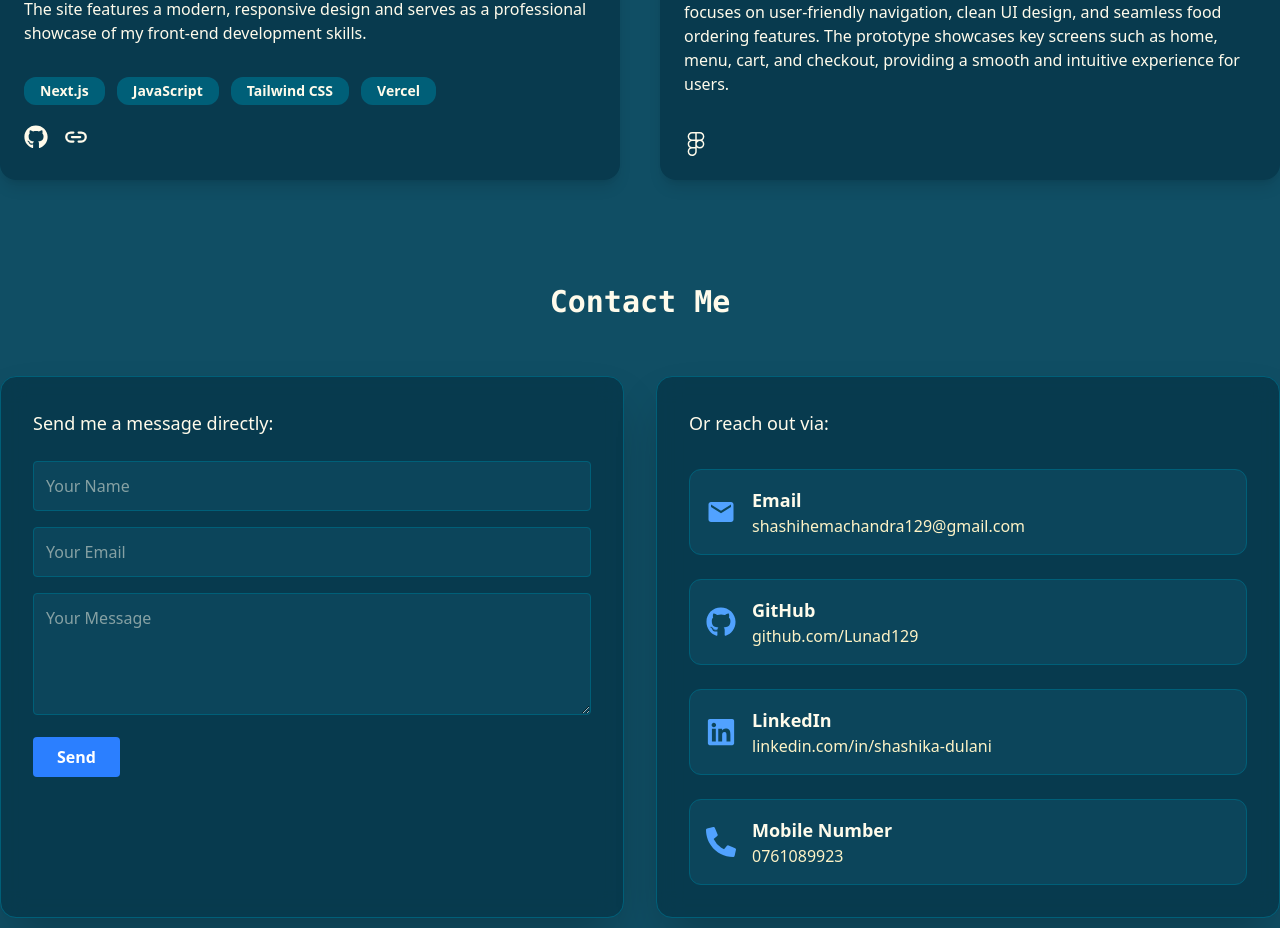
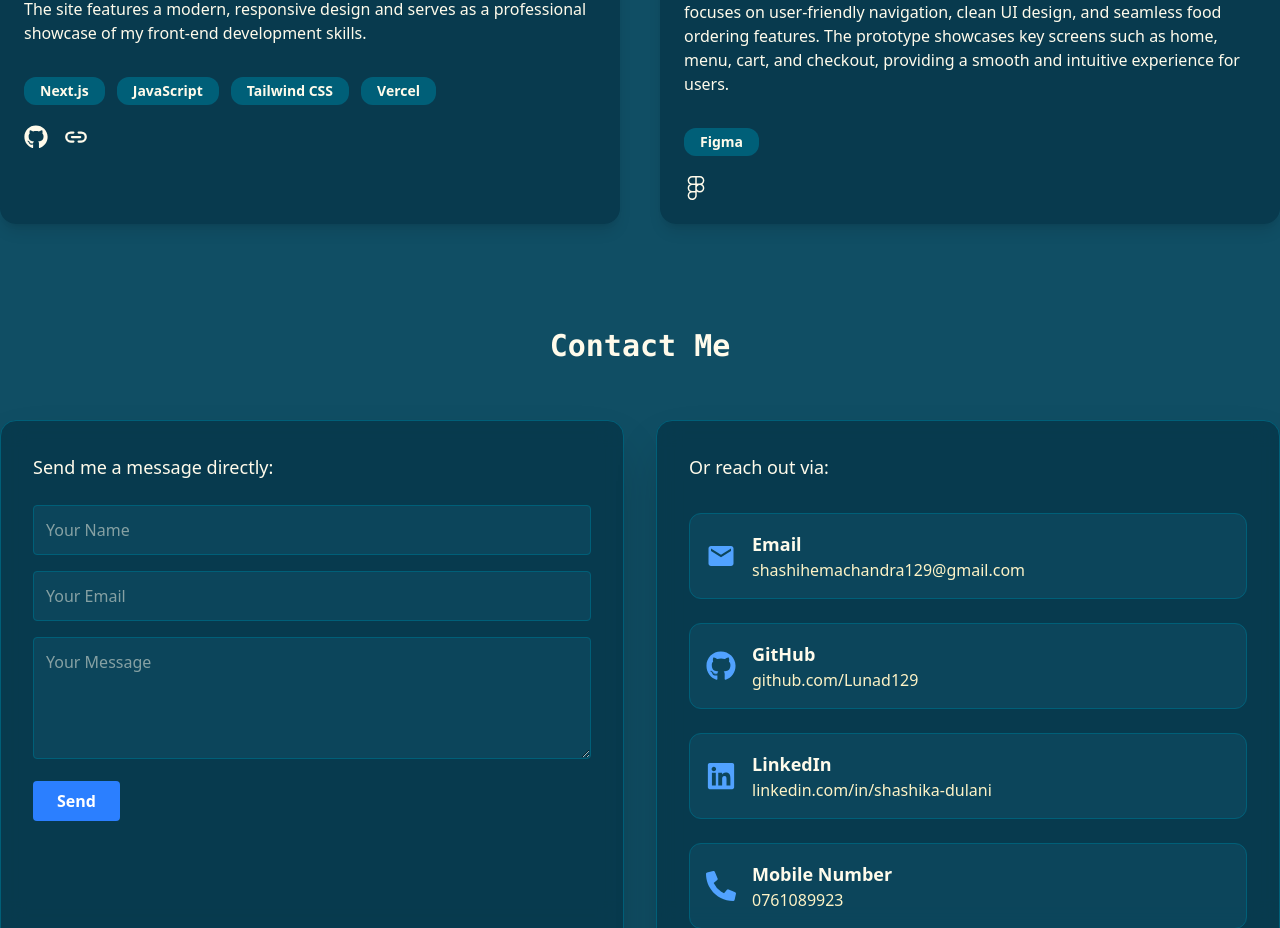
Before and after one commit to Lunad129/webportfolio, a React (Vite) app: page / in a window 1280 px wide. Shown: the part 2826-3754 px from the top of the page. Built offline with nearby package versions, Linux system fonts and the light colour scheme.

Commit message:
update project tags in food delivery app prototype description

```diff
--- a/src/components/projects.jsx
+++ b/src/components/projects.jsx
@@ -45,12 +45,12 @@ const projects = () => {
 
           <p className="text-amber-50 mb-4">Foodies is a modern food delivery app prototype designed in Figma. It focuses on user-friendly navigation, clean UI design, and seamless food ordering features. The prototype showcases key screens such as home, menu, cart, and checkout, providing a smooth and intuitive experience for users.</p>
 
-          {/*<div className="flex flex-wrap gap-3 mt-4">
-            <span className="bg-cyan-800 text-amber-50 px-4 py-1 rounded-xl text-sm flex items-center font-semibold">Next.js</span>
-            <span className="bg-cyan-800 text-amber-50 px-4 py-1 rounded-xl text-sm flex items-center font-semibold">JavaScript</span>
+          <div className="flex flex-wrap gap-3 mt-4">
+            <span className="bg-cyan-800 text-amber-50 px-4 py-1 rounded-xl text-sm flex items-center font-semibold">Figma</span>
+            {/*<span className="bg-cyan-800 text-amber-50 px-4 py-1 rounded-xl text-sm flex items-center font-semibold">JavaScript</span>
             <span className="bg-cyan-800 text-amber-50 px-4 py-1 rounded-xl text-sm flex items-center font-semibold">Tailwind CSS</span>
-            <span className="bg-cyan-800 text-amber-50 px-4 py-1 rounded-xl text-sm flex items-center font-semibold">Vercel</span>
-          </div>*/}
+            <span className="bg-cyan-800 text-amber-50 px-4 py-1 rounded-xl text-sm flex items-center font-semibold">Vercel</span>*/}
+          </div>
 
           <div className="flex gap-4 mt-5">
             <a href="https://www.figma.com/proto/RWrX70orgWqzz1s44mOpuS/Foodies?node-id=1-88&p=f&t=rev8xDysHimTNqM6-1&scaling=scale-down&content-scaling=fixed&page-id=0%3A1&starting-point-node-id=1%3A88" target="_blank" className="text-amber-50 hover:text-cyan-300 rounded-2xl text-2xl "><SiFigma /></a>
```
